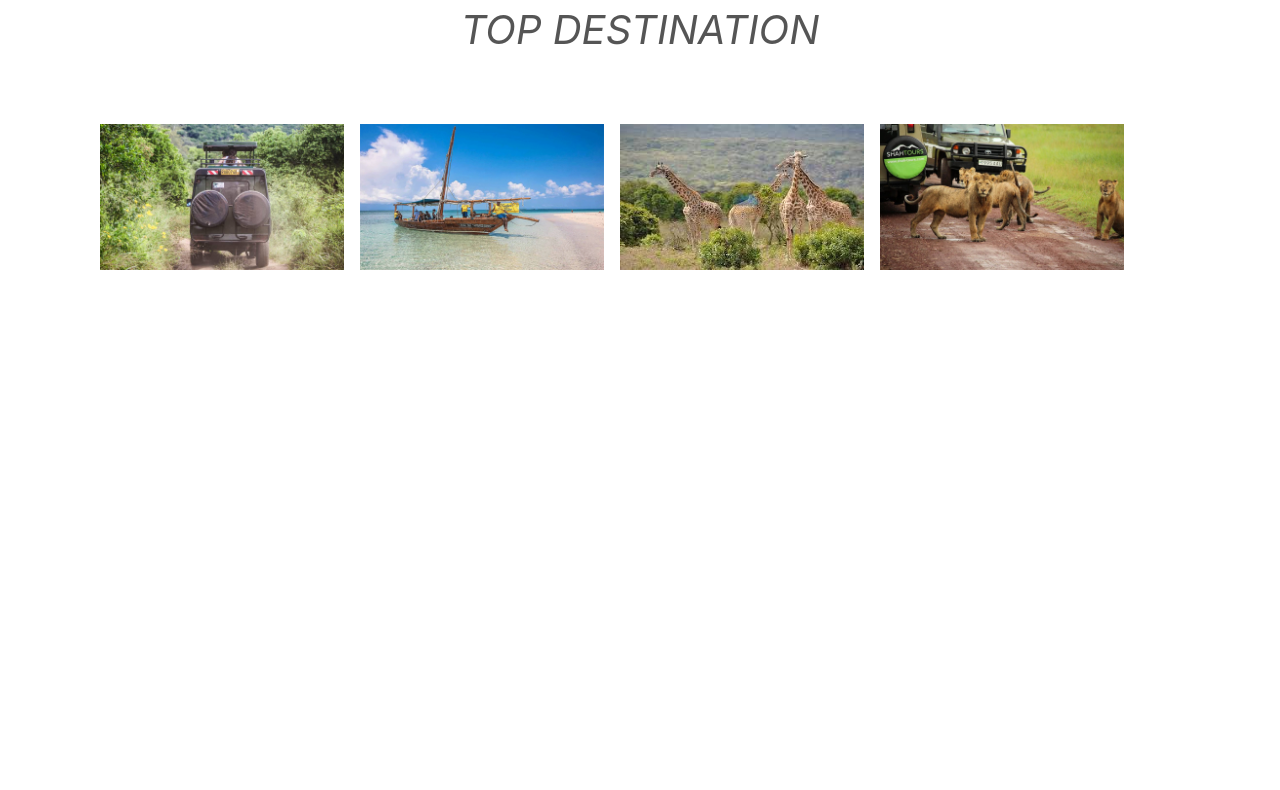
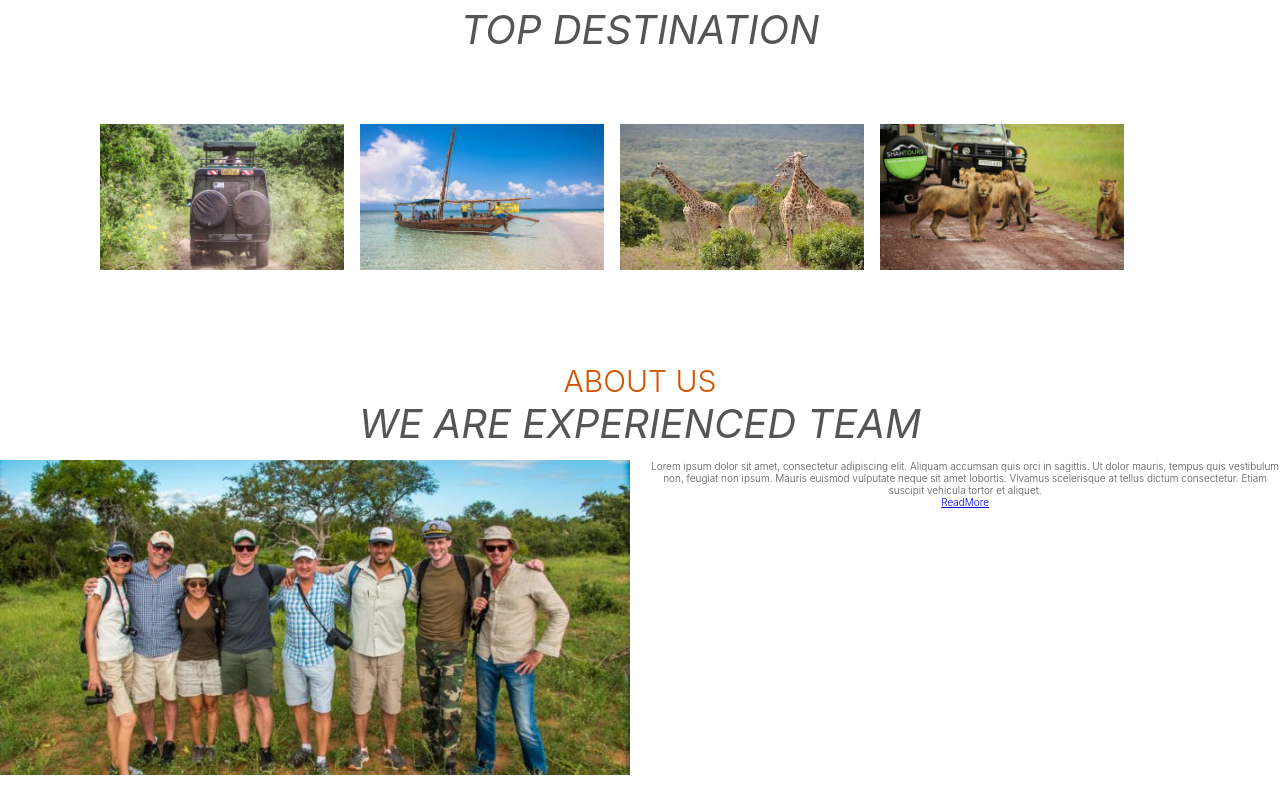
Before and after one commit to mchomvus4/travellers, a React (Create React App) app: page / in a window 1280 px wide. Shown: the part 911-1701 px from the top of the page. Before the commit the page ends 1194 px from the top, so only its background shows below. Built offline with nearby package versions, Linux system fonts and the light colour scheme; some icons are missing.

Commit message:
updated files

```diff
--- a/src/App.js
+++ b/src/App.js
@@ -2,12 +2,14 @@ import React from 'react';
 import './App.css';
 import NavBar from './Components/Navigation/NavBar';
 import Dest from './Components/Destination/Dest';
+import Team from './Components/Team/Team';
 
 function App() {
   return (
     <div className="App">
       <NavBar />
-      <Dest/>
+      <Dest />
+      <Team/>
     </div>
   );
 }
--- a/src/Components/Navigation/NavBar.jsx
+++ b/src/Components/Navigation/NavBar.jsx
@@ -15,7 +15,7 @@ function NavBar() {
                     <ul className="main-nav">
                         <li><a href="#home">Home</a></li>
                         <li><a href="#about">About</a></li>
-                        <li><a href="#home">Services</a></li>
+                        <li><a href="#service">Services</a></li>
                         <li><a href="#blog">Blog</a></li>
                         <li><a href="#contact">Contact</a></li>
                         <li><a href="#login">Login</a></li>
--- /dev/null
+++ b/src/Components/Team/Team.css
@@ -0,0 +1,19 @@
+.team-section{
+    margin-top: 8rem;
+}
+.team-haeding{
+    font-size: 3rem;
+    text-transform: uppercase;
+     color: #d35400;
+}
+
+.team-top{
+    font-size: 4rem;
+    text-transform: uppercase;
+    font-weight: 400;
+    font-style: italic;
+
+}
+.team{
+    width: 100%;
+}
--- /dev/null
+++ b/src/Components/Team/Team.jsx
@@ -0,0 +1,26 @@
+import React from 'react';
+import './Team.css';
+import team from '../images/team.jpg';
+function Team() {
+    return (
+        <section>
+            <div className="team-section">
+                <div className="row">
+                    <p className="team-haeding">About us</p>
+                    <p className="team-top">We are experienced team</p>
+                </div>
+                <div className="row">
+                <div className="col span-1-of-2">
+                    <img src={team} alt="team-photo" className="team"/>
+                </div>
+                <div className="col span-1-of-2">
+                     <p className="lorem-content">Lorem ipsum dolor sit amet, consectetur adipiscing elit. Aliquam accumsan quis orci in sagittis. Ut dolor mauris, tempus quis vestibulum non, feugiat non ipsum. Mauris euismod vulputate neque sit amet lobortis. Vivamus scelerisque at tellus dictum consectetur. Etiam suscipit vehicula tortor et aliquet.</p>
+                        <a className="btn-btn-readmore" href ="#readmore">ReadMore</a>
+                    </div>
+                </div>
+            </div>
+        </section>
+    )
+}
+
+export default Team
```
Also changed, not shown: src/Components/Destination/Destination.css (line endings or trailing spaces), src/Components/images/team.jpg (renamed from src/Components/images/team4.jpg).
